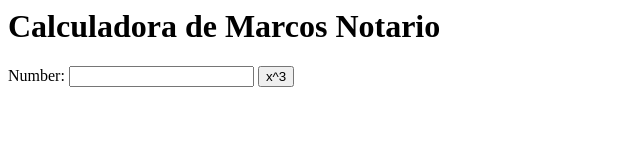
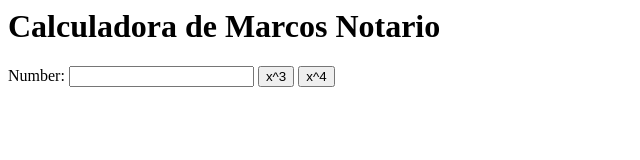
Before and after one commit to marcosnotario09/P7_Quiz, a plain HTML site: page calculator.html in a window 1280 px wide. Shown: the full height of the page, 0-640 px from the left. Drawn offline with Linux system fonts and the light colour scheme.

Commit message:
x^4 button

```diff
--- a/calculator.html
+++ b/calculator.html
@@ -9,6 +9,13 @@
 
 		 num.value = Math.pow(num.value, 3);
 	}
+
+	function cuarta(){
+
+		var num = document.getElementById("n1");
+
+		num.value = Math.pow(num.value, 4);
+	}
 </script>
 </head>
 <body>
@@ -16,6 +23,7 @@
 
 Number:
 <input type="text" id="n1">
-  <button onclick="cube()"> x^3 </button>
+  	<button onclick="cube()"> x^3 </button>
+	<button onclick="cuarta()"> x^4 </button>
 </body>
 </html>
```
